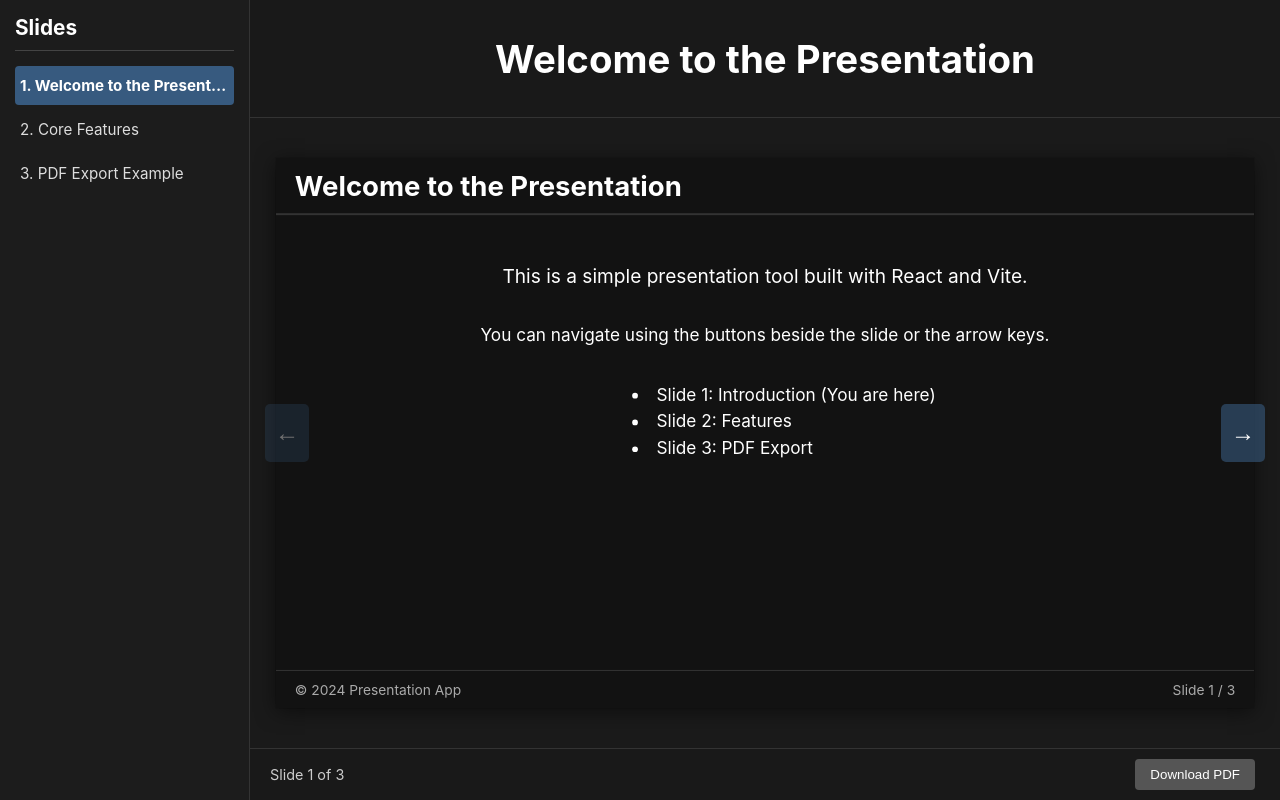
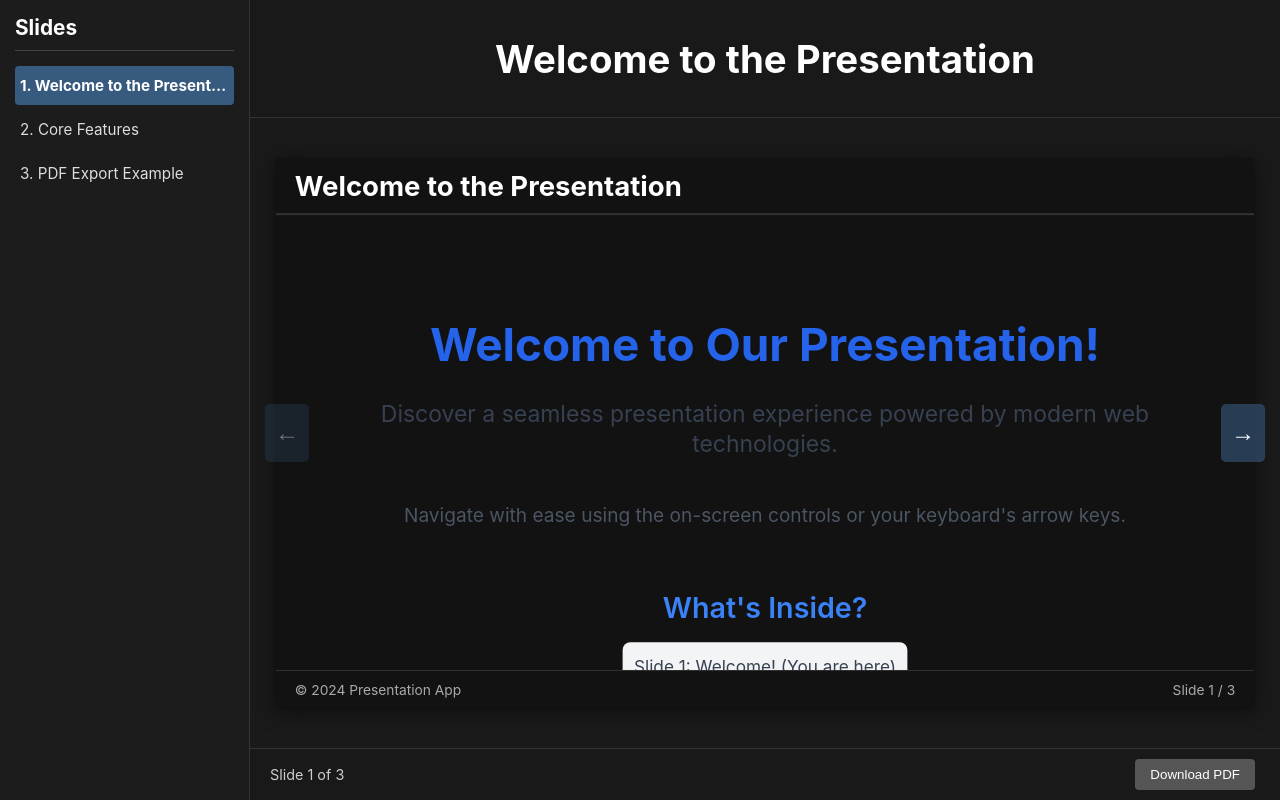
Before and after one commit to nilsplum/JS-PDF-Presentation-Template, a React (Vite) app: page / in a window 1280 px wide. Built offline with nearby package versions, Linux system fonts and the light colour scheme.

Commit message:
fix make tailwind to pdf work

```diff
--- a/src/components/BaseSlide.jsx
+++ b/src/components/BaseSlide.jsx
@@ -57,7 +57,6 @@ function BaseSlide({
       marginTop: '60px', // Match header height
       marginBottom: '40px', // Match footer height
       flex: 1,
-      padding: '50px',
       position: 'relative', // Changed from relative
       overflow: 'hidden',
       display: 'flex',
--- a/src/slides/Slide1.jsx
+++ b/src/slides/Slide1.jsx
@@ -2,19 +2,23 @@ import React from 'react';
 
 function Slide1() {
   return (
-    <>
-      <p className="text-xl mt-0 mb-4">
-        This is a simple presentation tool built with React and Vite.
+    <div className="flex flex-col items-center justify-center h-full text-center p-10">
+      <h1 className="text-5xl font-bold mb-8 text-blue-600">Welcome to Our Presentation!</h1>
+      <p className="text-2xl mt-0 mb-6 text-gray-700">
+        Discover a seamless presentation experience powered by modern web technologies.
       </p>
-      <p className="text-lg mb-4">
-        You can navigate using the buttons beside the slide or the arrow keys.
+      <p className="text-xl mb-6 text-gray-600">
+        Navigate with ease using the on-screen controls or your keyboard's arrow keys.
       </p>
-      <ul className="list-disc list-inside mb-0 text-lg">
-        <li>Slide 1: Introduction (You are here)</li>
-        <li>Slide 2: Features</li>
-        <li>Slide 3: PDF Export</li>
-      </ul>
-    </>
+      <div className="mt-4">
+        <h2 className="text-3xl font-semibold mb-4 text-blue-500">What's Inside?</h2>
+        <ul className="list-none p-0 text-lg text-gray-700 space-y-2">
+          <li className="bg-gray-100 p-3 rounded-lg shadow-sm">Slide 1: Welcome! (You are here)</li>
+          <li className="bg-gray-100 p-3 rounded-lg shadow-sm">Slide 2: Key Features Explored</li>
+          <li className="bg-gray-100 p-3 rounded-lg shadow-sm">Slide 3: Easy PDF Export</li>
+        </ul>
+      </div>
+    </div>
   );
 }
 
--- a/src/slides/Slide2.jsx
+++ b/src/slides/Slide2.jsx
@@ -1,19 +1,31 @@
 import React from 'react';
 
 function Slide2() {
+  const features = [
+    { name: "React Components", description: "Modular UI with Header, Footer, and Slides.", icon: "🧱" },
+    { name: "Dynamic Imports", description: "Efficient loading of slide components using `import()`.", icon: "🚀" },
+    { name: "State Management", description: "Utilizing `useState` and `useEffect` for interactivity.", icon: "⚙️" },
+    { name: "Modern Styling", description: "Tailwind CSS for styling and smooth animations.", icon: "🎨" },
+    { name: "Keyboard Navigation", description: "Intuitive slide control with Arrow Keys.", icon: "⌨️" },
+    { name: "PDF Generation", description: "Client-side PDF export of your presentation.", icon: "📄" },
+  ];
+
   return (
-    <>
-      <p className="text-xl mt-0 mb-4">This application demonstrates several key concepts:</p>
-      <ul className="list-disc ml-6 mb-4 space-y-2">
-        <li className="text-base">React Components (Header, Footer, Slides)</li>
-        <li className="text-base">Dynamic Component Loading using <code className="bg-gray-800 text-gray-200 px-1 rounded">import()</code></li>
-        <li className="text-base">State Management (<code className="bg-gray-800 text-gray-200 px-1 rounded">useState</code>, <code className="bg-gray-800 text-gray-200 px-1 rounded">useEffect</code>)</li>
-        <li className="text-base">CSS Styling and Simple Animations</li>
-        <li className="text-base">Keyboard Navigation (Arrow Keys)</li>
-        <li className="text-base">Client-side PDF Generation</li>
-      </ul>
-      <p className="text-lg mb-0">The structure allows easy addition/removal of slides.</p>
-    </>
+    <div className="flex flex-col items-center justify-center h-full p-10">
+      <h1 className="text-5xl font-bold mb-10 text-green-600">Key Features</h1>
+      <div className="grid md:grid-cols-2 gap-6 w-full max-w-4xl">
+        {features.map((feature, index) => (
+          <div key={index} className="bg-white p-6 rounded-xl shadow-lg hover:shadow-2xl transition-shadow duration-300">
+            <div className="flex items-center mb-3">
+              <span className="text-3xl mr-4">{feature.icon}</span>
+              <h2 className="text-2xl font-semibold text-green-700">{feature.name}</h2>
+            </div>
+            <p className="text-gray-600 text-lg">{feature.description}</p>
+          </div>
+        ))}
+      </div>
+      <p className="text-xl mt-8 text-gray-700">Easily extendable by adding new slide components!</p>
+    </div>
   );
 }
 
--- a/src/slides/Slide3.jsx
+++ b/src/slides/Slide3.jsx
@@ -2,20 +2,30 @@ import React from 'react';
 
 function Slide3() {
   return (
-    <>
-      <p className="text-xl mt-0 mb-4">
-        Clicking the "Download PDF" button in the footer triggers the PDF generation process.
-      </p>
-      <p className="text-lg mb-4">
-        It uses the <code className="bg-gray-800 text-gray-200 px-1 rounded">jsPDF</code> library's built-in HTML rendering capability (<code className="bg-gray-800 text-gray-200 px-1 rounded">pdf.html()</code>)
-        to directly convert the slide's content into the PDF format.
-      </p>
-      <p className="text-lg mb-4">
-        <span className="font-bold">Note:</span> This process happens entirely in your browser. Complex layouts or CSS might not render with perfect fidelity in the generated PDF,
-        as the quality depends on <code className="bg-gray-800 text-gray-200 px-1 rounded">jsPDF</code>'s ability to accurately interpret the DOM elements and styles.
-      </p>
-      <p className="text-lg mb-0">Try it out after viewing all slides!</p>
-    </>
+    <div className="flex flex-col items-center justify-center h-full text-center p-10 bg-gradient-to-br from-purple-600 to-indigo-700 text-white">
+      <h1 className="text-5xl font-bold mb-8">Export to PDF</h1>
+      <div className="max-w-2xl">
+        <p className="text-2xl mt-0 mb-6">
+          Easily save your presentation as a PDF document directly from your browser!
+        </p>
+        <div className="bg-white/20 backdrop-blur-md p-6 rounded-xl shadow-lg mb-6">
+          <h2 className="text-3xl font-semibold mb-3 text-indigo-200">How it Works:</h2>
+          <p className="text-lg mb-4 text-indigo-100">
+            The "Download PDF" button utilizes the <code className="bg-gray-800 text-gray-100 px-2 py-1 rounded">jsPDF</code> library.
+            It captures the current slide's content using its <code className="bg-gray-800 text-gray-100 px-2 py-1 rounded">html()</code> method
+            and converts it into a downloadable PDF file.
+          </p>
+        </div>
+        <div className="bg-white/10 backdrop-blur-sm p-6 rounded-xl shadow-md">
+          <h3 className="text-2xl font-semibold mb-3 text-purple-200">Important Note:</h3>
+          <p className="text-lg text-purple-100">
+            This client-side rendering is powerful, but complex CSS or layouts might have minor differences in the PDF.
+            The fidelity depends on <code className="bg-gray-800 text-gray-100 px-2 py-1 rounded">jsPDF</code>'s HTML interpretation capabilities.
+          </p>
+        </div>
+        <p className="text-xl mt-8 font-medium">Go ahead, give it a try after reviewing all slides!</p>
+      </div>
+    </div>
   );
 }
 
--- a/src/styles.css
+++ b/src/styles.css
@@ -282,23 +282,6 @@ html, body, #root {
 }
 
 
-/* Fixed Scale Content Styles */
-.fixed-scale-content {
-  width: 100%;
-  height: 100%;
-  position: relative;
-  transform-origin: top left;
-  display: flex;
-  flex-direction: column;
-  align-items: center; /* Center content horizontally */
-  justify-content: flex-start; /* Start from top */
-  overflow: hidden;
-  /* Reference dimensions */
-  --ref-width: 1024px;
-  --ref-height: 576px;
-}
-
-
 /* Ensure the base slide maintains fixed proportions */
 .base-slide {
   width: 100%;
```
